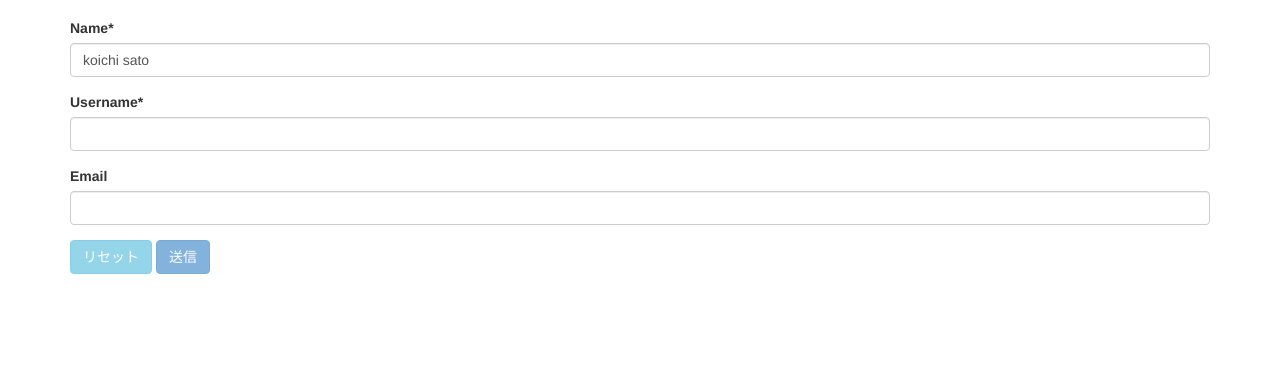
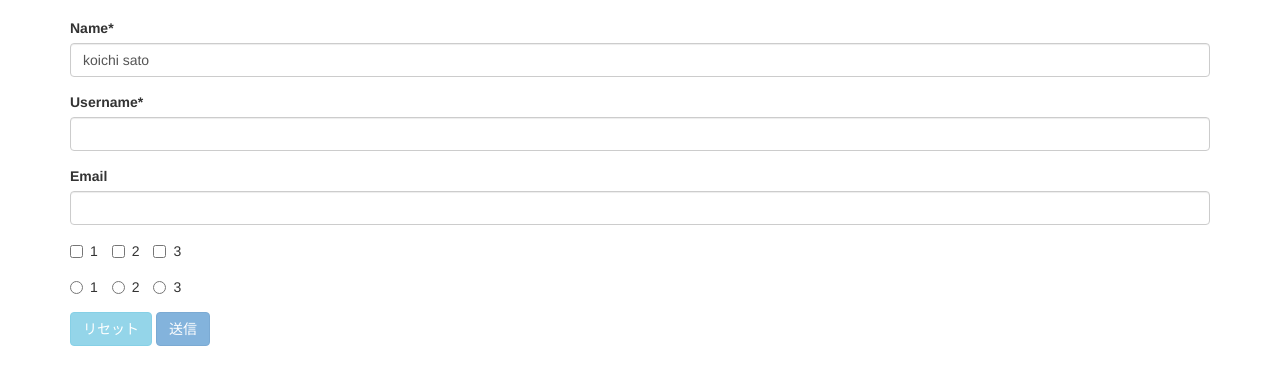
Before and after one commit to yasutomog/angular-form-validation, a plain HTML site: page public_html/index.html in a window 1280 px wide. Shown: the part 132-516 px from the top of the page. Drawn offline with Linux system fonts and the light colour scheme.

Commit message:
チェックボックスとラジオボタンの追加

```diff
--- a/public_html/index.html
+++ b/public_html/index.html
@@ -38,6 +38,34 @@
             <p ng-show="userInfoForm.email.$error.email && !userInfoForm.email.$pristine" class="help-block">メールアドレスの形式が不正です</p>
         </div>
 
+
+        <div class="form-group" ng-class="{ 'has-error' : userInfoForm.user.radioNum.$invalid && !userInfoForm.user.radioNum.$pristine }" required>
+            <label class="checkbox-inline">
+                <input type="checkbox" id="inlineCheckbox1" value="option1" ng-model="user.checkNum1"> 1
+            </label>
+            <label class="checkbox-inline">
+                <input type="checkbox" id="inlineCheckbox2" value="option2" ng-model="user.checkNum2"> 2
+            </label>
+            <label class="checkbox-inline">
+                <input type="checkbox" id="inlineCheckbox3" value="option3" ng-model="user.checkNum3"> 3
+            </label>
+            <p ng-show="userInfoForm.user.radioNum.$error.$invalid" class="help-block">チェックボックスが不正です</p>
+        </div>
+
+
+        <div class="form-group" ng-class="{ 'has-error' : vc.user.radioNum.$invalid && !vc.user.radioNum.$pristine }" required>
+            <label class="radio-inline">
+                <input type="radio" name="inlineRadioOptions" id="inlineRadio1" value="option1" ng-model="user.radioNum"> 1
+            </label>
+            <label class="radio-inline">
+                <input type="radio" name="inlineRadioOptions" id="inlineRadio2" value="option2" ng-model="user.radioNum"> 2
+            </label>
+            <label class="radio-inline">
+                <input type="radio" name="inlineRadioOptions" id="inlineRadio3" value="option3" ng-model="user.radioNum"> 3
+            </label>
+            <p ng-show="vc.email.$error.$invalid" class="help-block">ラジオボタンが不正です</p>
+        </div>
+
         <button class="btn btn-info" ng-disabled="inUnChanged(user)" ng-click="reset()">リセット</button>
         <button type="submit" class="btn btn-primary" ng-disabled="userInfoForm.$invalid || isUnchanged(user)" ng-click="send(user)">送信</button>
 
```
